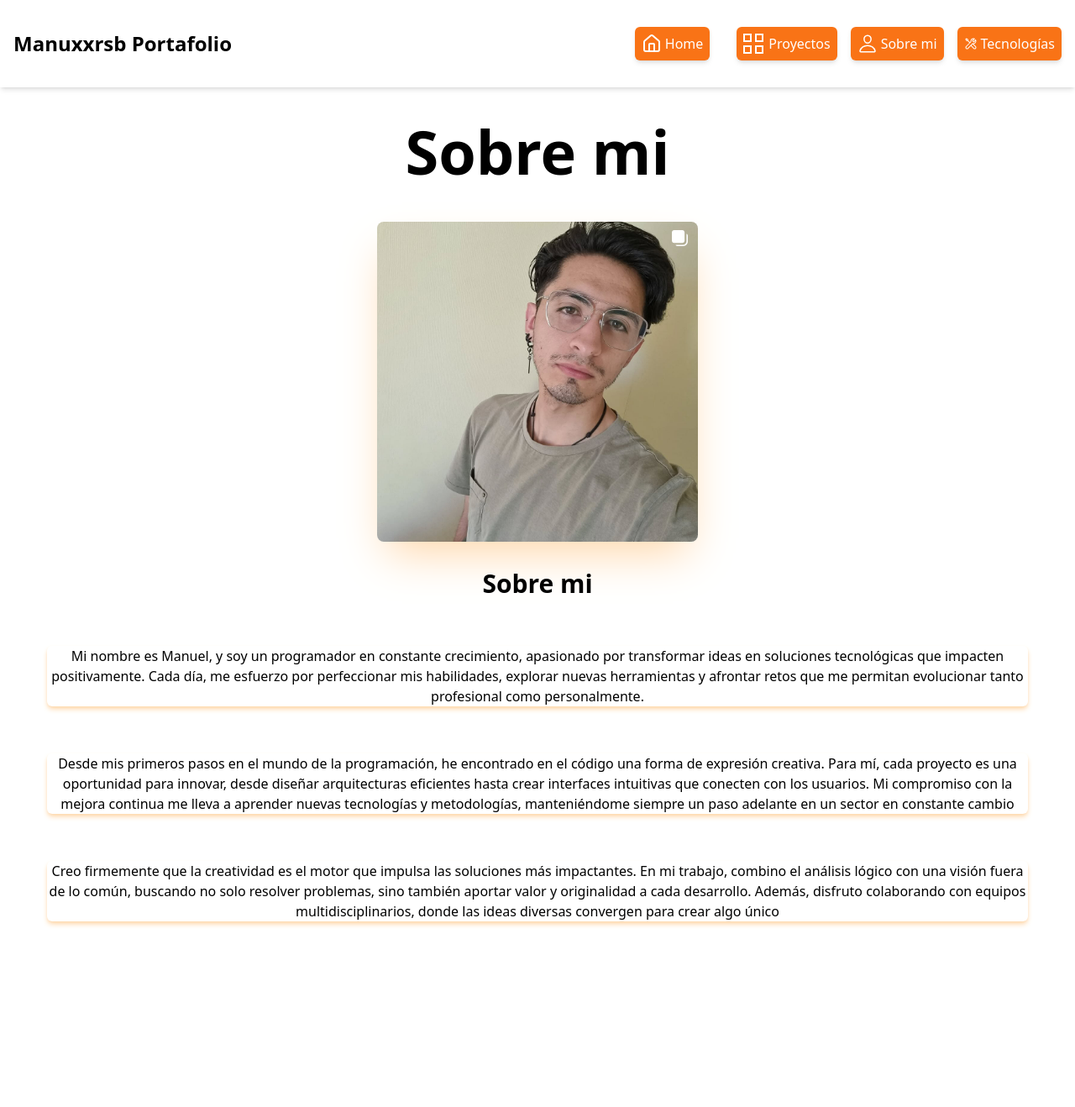
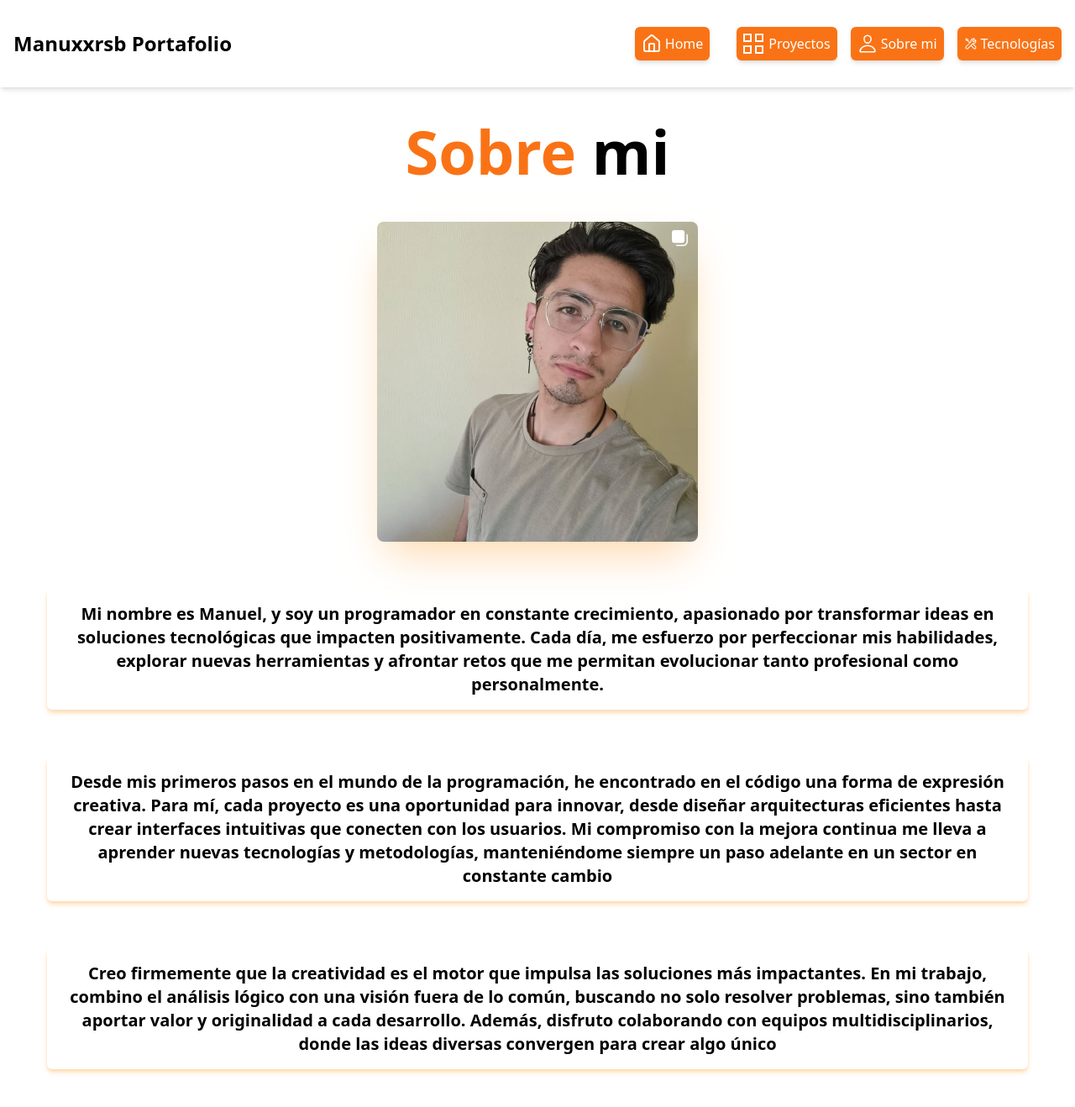
Before and after one commit to Manuxxrsb/Manuxxrsb-Portafolio, a React (Vite) app: page /aboutme in a window 1280 px wide. Shown: the top 1318 px of the page at 84% size. Before the commit the page ends 1153 px from the top, so only its background shows below. Built offline with nearby package versions, Linux system fonts and the light colour scheme.

Commit message:
Mejorar el estilo del componente About_me con cambios en el formato y color del texto

```diff
--- a/src/components/About_me.tsx
+++ b/src/components/About_me.tsx
@@ -2,7 +2,7 @@ const About_me = () => {
   return (
     <section className="mt-36">
       <h1 className="text-7xl font-bold items-center text-center mb-12">
-        Sobre mi
+        <span className="text-orange-500">Sobre</span> mi
       </h1>
 
       <img
@@ -10,9 +10,8 @@ const About_me = () => {
         alt="Mi imagen"
         className="mx-auto rounded-lg w-50 h-50 shadow-2xl shadow-orange-200 m-8"
       />
-      <h1 className="text-center font-bold text-3xl m-4">Sobre mi</h1>
 
-      <div className="text-center m-14 shadow-md shadow-orange-200 rounded-md">
+      <div className="text-center text-xl font-semibold p-4 m-14 shadow-md shadow-orange-200 rounded-md">
         <p>
           Mi nombre es Manuel, y soy un programador en constante crecimiento,
           apasionado por transformar ideas en soluciones tecnológicas que
@@ -21,7 +20,7 @@ const About_me = () => {
           permitan evolucionar tanto profesional como personalmente.
         </p>
       </div>
-      <div className="text-center m-14 shadow-md shadow-orange-200 rounded-md">
+      <div className="text-center text-xl font-semibold p-4 m-14 shadow-md shadow-orange-200 rounded-md">
         <p>
           Desde mis primeros pasos en el mundo de la programación, he encontrado
           en el código una forma de expresión creativa. Para mí, cada proyecto
@@ -32,7 +31,7 @@ const About_me = () => {
           adelante en un sector en constante cambio
         </p>
       </div>
-      <div className="text-center m-14 shadow-md shadow-orange-200 rounded-md">
+      <div className="text-center text-xl font-semibold p-4 m-14 shadow-md shadow-orange-200 rounded-md">
         <p>
           Creo firmemente que la creatividad es el motor que impulsa las
           soluciones más impactantes. En mi trabajo, combino el análisis lógico
```
